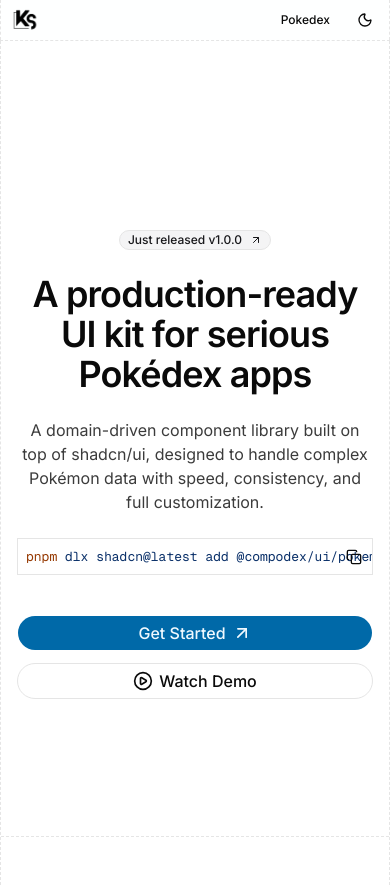
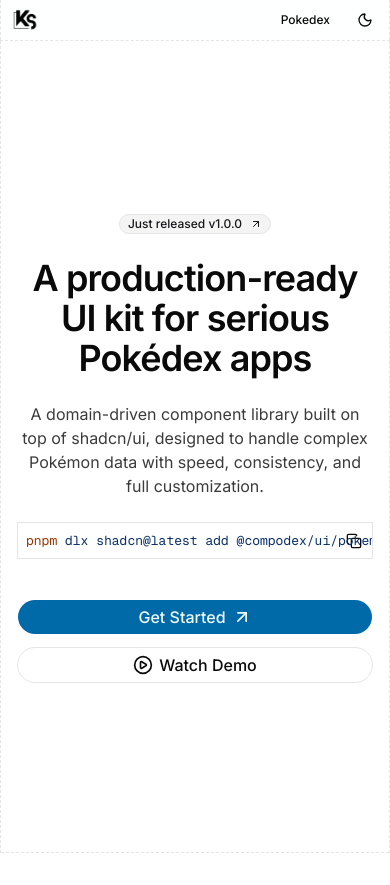
Before and after one commit to scriptvg/compo-dex, a Next.js app: page / in a window 390 px wide. After the commit the page ends 853 px from the top, so only its background shows below. Built offline with nearby package versions, Linux system fonts and the light colour scheme.

Commit message:
refactor: update layout and styles in MainPage and CLICommand components
- Adjusted the layout in MainPage to improve responsiveness by modifying height calculations and padding.
- Integrated ScrollArea and ScrollBar in CLICommand for better code display and horizontal scrolling support.

```diff
--- a/app/(main)/page.tsx
+++ b/app/(main)/page.tsx
@@ -19,10 +19,10 @@
 
 
   return (
-    <div className="flex flex-col items-center justify-center min-h-screen">
+    <div className="flex flex-col items-center justify-center">
       {/* <Hero /> */}
-      <div className="flex min-h-[calc(100dvh-6rem)] border-b border-dashed w-full items-center justify-center px-4 sm:px-6">
-        <div className="max-w-3xl text-center mx-auto w-full">
+      <div className="flex min-h-[calc(100dvh-2rem)] mx-auto border-b border-dashed w-full items-center justify-center px-4 sm:px-6">
+        <div className="max-w-3xl text-center mx-auto py-6 w-full">
           <Badge
             asChild
             className="rounded-full border-border py-1"
@@ -55,6 +55,7 @@
           </div>
         </div>
       </div>
+
     </div>
   )
 }
--- a/components/ui/cli-command.tsx
+++ b/components/ui/cli-command.tsx
@@ -7,6 +7,7 @@
 import { Check, Copy } from "lucide-react";
 import { toast } from "sonner";
 import { motion, AnimatePresence } from "framer-motion";
+import { ScrollArea, ScrollBar } from "./scroll-area";
 
 
 function CLICommand({ command }: { command: string }) {
@@ -48,11 +49,10 @@
                     )}
                 </AnimatePresence>
             </Button>
-            <CodeBlockCode
-                code={command}
-                language="bash"
-                className="pr-10 [&>pre]:pr-10"
-            />
+            <ScrollArea className="h-full w-full">
+                <CodeBlockCode language="bash" code={command} />
+                <ScrollBar orientation="horizontal" />
+            </ScrollArea>
         </CodeBlock>
     )
 }
```
